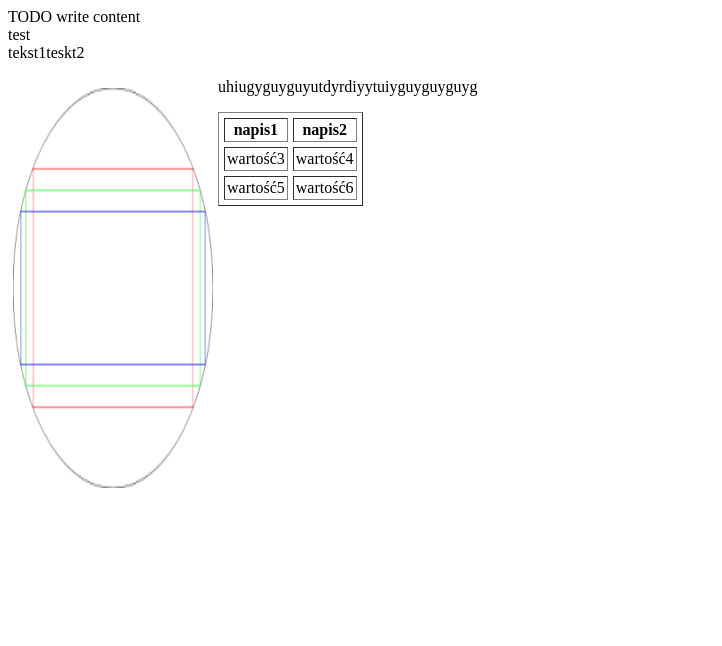
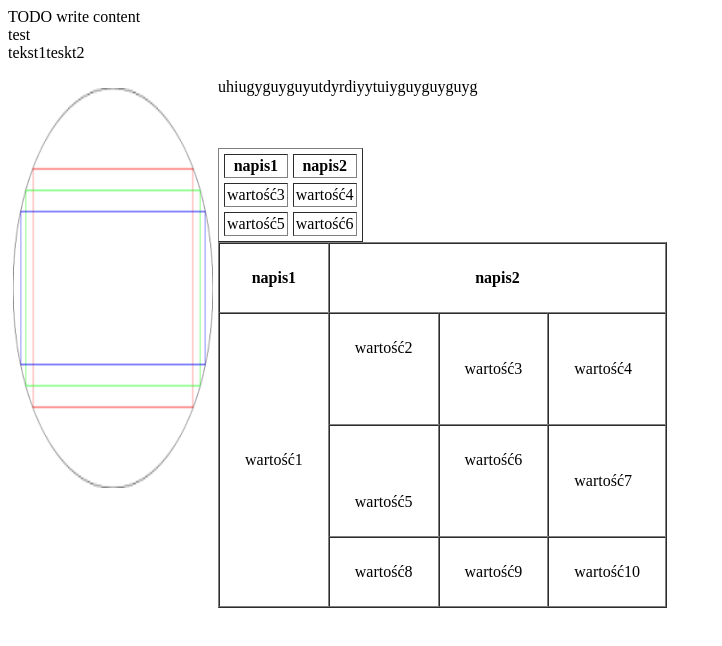
Before and after one commit to marcinescugilescu/LAB3, a plain HTML site: page newhtml.html in a window 1280 px wide. Shown: the whole page, without its empty margins (0-722 px from the left). Drawn offline with Linux system fonts and the light colour scheme.

Commit message:
Update newhtml.html
2tabelka

```diff
--- a/newhtml.html
+++ b/newhtml.html
@@ -35,9 +35,26 @@ and open the template in the editor.
                 </tr>
             </tbody>
 
+            </br></br>
 
-
-        </table>
+<table border='1' cellpadding="25" cellspacing="0">
+    <thead>
+                <tr>
+                    <th>napis1</th><th th colspan="3">napis2</th>
+                </tr>
+    </thead>
+    <tbody>
+                <tr>
+                    <td  rowspan="3">wartość1</td><td valign="top" style="height: 60px;">wartość2</td><td>wartość3</td><td>wartość4</td>
+                </tr>
+                <tr>
+                    <td  valign="bottom" style="height: 60px;">wartość5</td><td valign="top" style="height: 60px;">wartość6</td><td>wartość7</td>
+                </tr>
+                 <tr>
+                    <td>wartość8</td><td>wartość9</td><td>wartość10</td>
+                </tr>
+     </tbody>
+</table>
 
     </body>
 </html>
```
